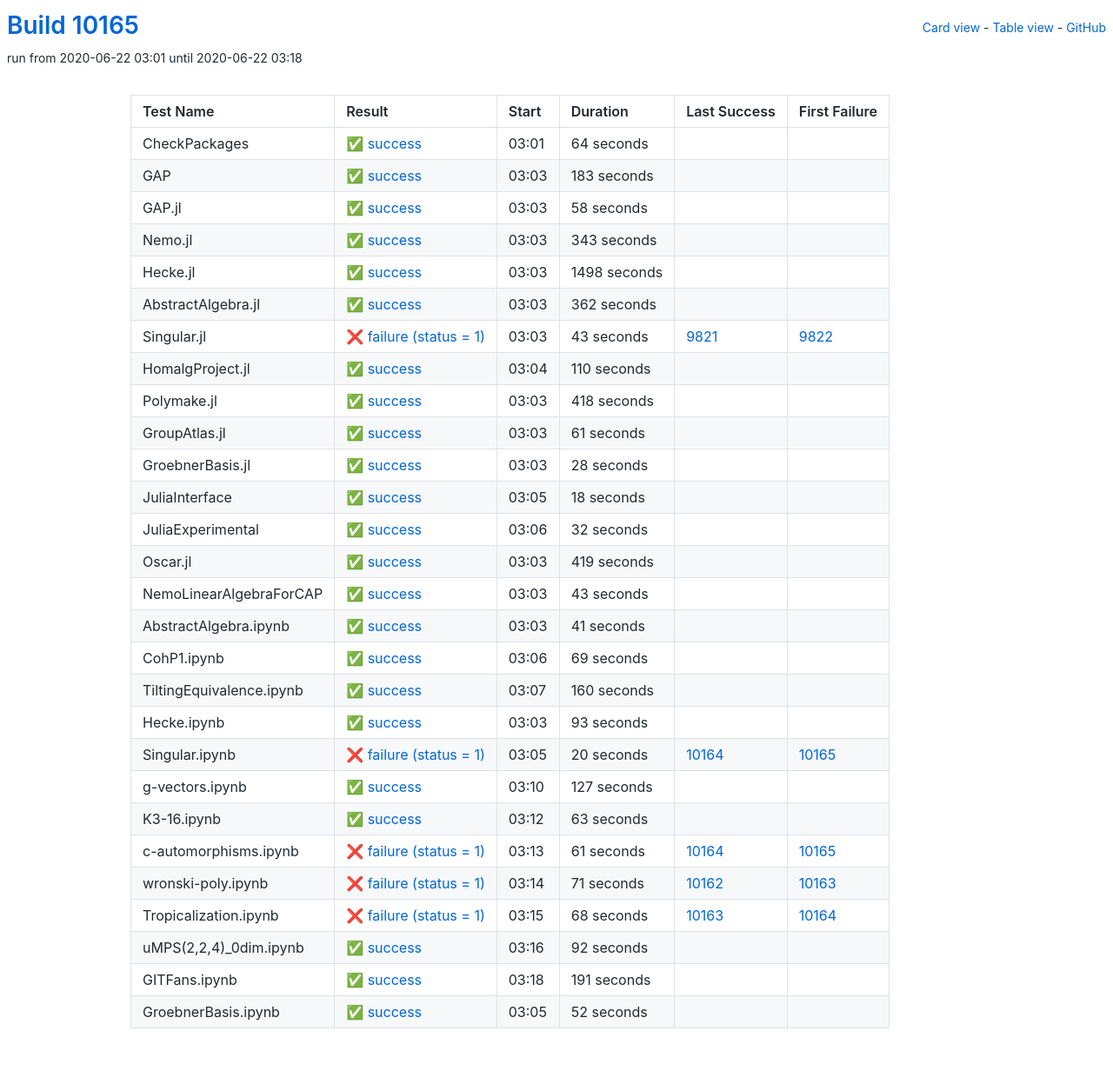
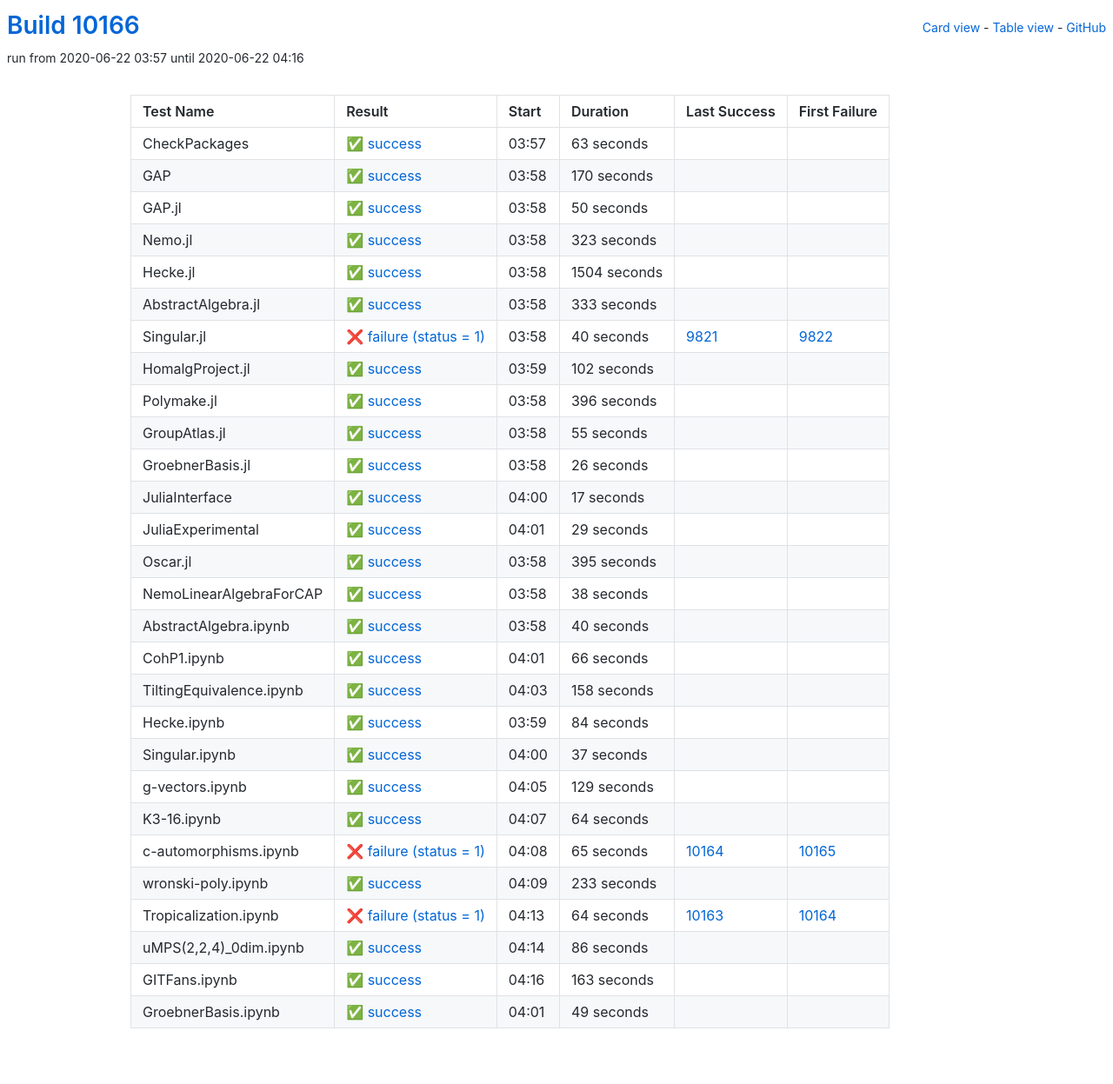
Before and after one commit to oscar-system/oscar-ci-status, a Jekyll site: the page built from table.html, in a window 1280 px wide. Shown: the whole page at 87% size. Built offline with Jekyll 4.4.1, drawn with Linux system fonts in a browser that asks for light colours.

Commit message:
Build #10166

```diff
--- a/_data/ci.yml
+++ b/_data/ci.yml
@@ -1,6 +1,6 @@
 ---
-build: 10165
-build_url: https://oscarci.mathematik.uni-kl.de/job/oscar/10165/
+build: 10166
+build_url: https://oscarci.mathematik.uni-kl.de/job/oscar/10166/
 job: oscar
 organization: oscar-system
 repo: oscar-ci-status
@@ -8,8 +8,260 @@ repourl: https://github.com/oscar-system/oscar-ci-status
 tests:
 - name: CheckPackages
   id: checkpackages
-  log: https://oscarci.mathematik.uni-kl.de/job/oscar/10165/artifact/logs/build-10165/CheckPackages.log
-  start: 2020-06-22 03:01
+  log: https://oscarci.mathematik.uni-kl.de/job/oscar/10166/artifact/logs/build-10166/CheckPackages.log
+  start: 2020-06-22 03:57
+  success: true
+  exitcode: 0
+  status: success
+  duration: 63
+  last_success: false
+  last_success_url:
+  first_failure: false
+  first_failure_url:
+- name: GAP
+  id: gap
+  log: https://oscarci.mathematik.uni-kl.de/job/oscar/10166/artifact/logs/build-10166/GAP.log
+  start: 2020-06-22 03:58
+  success: true
+  exitcode: 0
+  status: success
+  duration: 170
+  last_success: false
+  last_success_url:
+  first_failure: false
+  first_failure_url:
+- name: GAP.jl
+  id: gap-jl
+  log: https://oscarci.mathematik.uni-kl.de/job/oscar/10166/artifact/logs/build-10166/GAP.jl.log
+  start: 2020-06-22 03:58
+  success: true
+  exitcode: 0
+  status: success
+  duration: 50
+  last_success: false
+  last_success_url:
+  first_failure: false
+  first_failure_url:
+- name: Nemo.jl
+  id: nemo-jl
+  log: https://oscarci.mathematik.uni-kl.de/job/oscar/10166/artifact/logs/build-10166/Nemo.jl.log
+  start: 2020-06-22 03:58
+  success: true
+  exitcode: 0
+  status: success
+  duration: 323
+  last_success: false
+  last_success_url:
+  first_failure: false
+  first_failure_url:
+- name: Hecke.jl
+  id: hecke-jl
+  log: https://oscarci.mathematik.uni-kl.de/job/oscar/10166/artifact/logs/build-10166/Hecke.jl.log
+  start: 2020-06-22 03:58
+  success: true
+  exitcode: 0
+  status: success
+  duration: 1504
+  last_success: false
+  last_success_url:
+  first_failure: false
+  first_failure_url:
+- name: AbstractAlgebra.jl
+  id: abstractalgebra-jl
+  log: https://oscarci.mathematik.uni-kl.de/job/oscar/10166/artifact/logs/build-10166/AbstractAlgebra.jl.log
+  start: 2020-06-22 03:58
+  success: true
+  exitcode: 0
+  status: success
+  duration: 333
+  last_success: false
+  last_success_url:
+  first_failure: false
+  first_failure_url:
+- name: Singular.jl
+  id: singular-jl
+  log: https://oscarci.mathematik.uni-kl.de/job/oscar/10166/artifact/logs/build-10166/Singular.jl.log
+  start: 2020-06-22 03:58
+  success: false
+  exitcode: 1
+  status: failure
+  duration: 40
+  last_success: 9821
+  last_success_url: https://oscarci.mathematik.uni-kl.de/job/oscar/9821/
+  first_failure: 9822
+  first_failure_url: https://oscarci.mathematik.uni-kl.de/job/oscar/9822/
+- name: HomalgProject.jl
+  id: homalgproject-jl
+  log: https://oscarci.mathematik.uni-kl.de/job/oscar/10166/artifact/logs/build-10166/HomalgProject.jl.log
+  start: 2020-06-22 03:59
+  success: true
+  exitcode: 0
+  status: success
+  duration: 102
+  last_success: false
+  last_success_url:
+  first_failure: false
+  first_failure_url:
+- name: Polymake.jl
+  id: polymake-jl
+  log: https://oscarci.mathematik.uni-kl.de/job/oscar/10166/artifact/logs/build-10166/Polymake.jl.log
+  start: 2020-06-22 03:58
+  success: true
+  exitcode: 0
+  status: success
+  duration: 396
+  last_success: false
+  last_success_url:
+  first_failure: false
+  first_failure_url:
+- name: GroupAtlas.jl
+  id: groupatlas-jl
+  log: https://oscarci.mathematik.uni-kl.de/job/oscar/10166/artifact/logs/build-10166/GroupAtlas.jl.log
+  start: 2020-06-22 03:58
+  success: true
+  exitcode: 0
+  status: success
+  duration: 55
+  last_success: false
+  last_success_url:
+  first_failure: false
+  first_failure_url:
+- name: GroebnerBasis.jl
+  id: groebnerbasis-jl
+  log: https://oscarci.mathematik.uni-kl.de/job/oscar/10166/artifact/logs/build-10166/GroebnerBasis.jl.log
+  start: 2020-06-22 03:58
+  success: true
+  exitcode: 0
+  status: success
+  duration: 26
+  last_success: false
+  last_success_url:
+  first_failure: false
+  first_failure_url:
+- name: JuliaInterface
+  id: juliainterface
+  log: https://oscarci.mathematik.uni-kl.de/job/oscar/10166/artifact/logs/build-10166/JuliaInterface.log
+  start: 2020-06-22 04:00
+  success: true
+  exitcode: 0
+  status: success
+  duration: 17
+  last_success: false
+  last_success_url:
+  first_failure: false
+  first_failure_url:
+- name: JuliaExperimental
+  id: juliaexperimental
+  log: https://oscarci.mathematik.uni-kl.de/job/oscar/10166/artifact/logs/build-10166/JuliaExperimental.log
+  start: 2020-06-22 04:01
+  success: true
+  exitcode: 0
+  status: success
+  duration: 29
+  last_success: false
+  last_success_url:
+  first_failure: false
+  first_failure_url:
+- name: Oscar.jl
+  id: oscar-jl
+  log: https://oscarci.mathematik.uni-kl.de/job/oscar/10166/artifact/logs/build-10166/Oscar.jl.log
+  start: 2020-06-22 03:58
+  success: true
+  exitcode: 0
+  status: success
+  duration: 395
+  last_success: false
+  last_success_url:
+  first_failure: false
+  first_failure_url:
+- name: NemoLinearAlgebraForCAP
+  id: nemolinearalgebraforcap
+  log: https://oscarci.mathematik.uni-kl.de/job/oscar/10166/artifact/logs/build-10166/NemoLinearAlgebraForCAP.log
+  start: 2020-06-22 03:58
+  success: true
+  exitcode: 0
+  status: success
+  duration: 38
+  last_success: false
+  last_success_url:
+  first_failure: false
+  first_failure_url:
+- name: AbstractAlgebra.ipynb
+  id: abstractalgebra-ipynb
+  log: https://oscarci.mathematik.uni-kl.de/job/oscar/10166/artifact/logs/build-10166/AbstractAlgebra.ipynb.log
+  start: 2020-06-22 03:58
+  success: true
+  exitcode: 0
+  status: success
+  duration: 40
+  last_success: false
+  last_success_url:
+  first_failure: false
+  first_failure_url:
+- name: CohP1.ipynb
+  id: cohp1-ipynb
+  log: https://oscarci.mathematik.uni-kl.de/job/oscar/10166/artifact/logs/build-10166/CohP1.ipynb.log
+  start: 2020-06-22 04:01
+  success: true
+  exitcode: 0
+  status: success
+  duration: 66
+  last_success: false
+  last_success_url:
+  first_failure: false
+  first_failure_url:
+- name: TiltingEquivalence.ipynb
+  id: tiltingequivalence-ipynb
+  log: https://oscarci.mathematik.uni-kl.de/job/oscar/10166/artifact/logs/build-10166/TiltingEquivalence.ipynb.log
+  start: 2020-06-22 04:03
+  success: true
+  exitcode: 0
+  status: success
+  duration: 158
+  last_success: false
+  last_success_url:
+  first_failure: false
+  first_failure_url:
+- name: Hecke.ipynb
+  id: hecke-ipynb
+  log: https://oscarci.mathematik.uni-kl.de/job/oscar/10166/artifact/logs/build-10166/Hecke.ipynb.log
+  start: 2020-06-22 03:59
+  success: true
+  exitcode: 0
+  status: success
+  duration: 84
+  last_success: false
+  last_success_url:
+  first_failure: false
+  first_failure_url:
+- name: Singular.ipynb
+  id: singular-ipynb
+  log: https://oscarci.mathematik.uni-kl.de/job/oscar/10166/artifact/logs/build-10166/Singular.ipynb.log
+  start: 2020-06-22 04:00
+  success: true
+  exitcode: 0
+  status: success
+  duration: 37
+  last_success: false
+  last_success_url:
+  first_failure: false
+  first_failure_url:
+- name: g-vectors.ipynb
+  id: g-vectors-ipynb
+  log: https://oscarci.mathematik.uni-kl.de/job/oscar/10166/artifact/logs/build-10166/g-vectors.ipynb.log
+  start: 2020-06-22 04:05
+  success: true
+  exitcode: 0
+  status: success
+  duration: 129
+  last_success: false
+  last_success_url:
+  first_failure: false
+  first_failure_url:
+- name: K3-16.ipynb
+  id: k3-16-ipynb
+  log: https://oscarci.mathematik.uni-kl.de/job/oscar/10166/artifact/logs/build-10166/K3-16.ipynb.log
+  start: 2020-06-22 04:07
   success: true
   exitcode: 0
   status: success
@@ -18,326 +270,74 @@ tests:
   last_success_url:
   first_failure: false
   first_failure_url:
-- name: GAP
-  id: gap
-  log: https://oscarci.mathematik.uni-kl.de/job/oscar/10165/artifact/logs/build-10165/GAP.log
-  start: 2020-06-22 03:03
-  success: true
-  exitcode: 0
-  status: success
-  duration: 183
-  last_success: false
-  last_success_url:
-  first_failure: false
-  first_failure_url:
-- name: GAP.jl
-  id: gap-jl
-  log: https://oscarci.mathematik.uni-kl.de/job/oscar/10165/artifact/logs/build-10165/GAP.jl.log
-  start: 2020-06-22 03:03
-  success: true
-  exitcode: 0
-  status: success
-  duration: 58
-  last_success: false
-  last_success_url:
-  first_failure: false
-  first_failure_url:
-- name: Nemo.jl
-  id: nemo-jl
-  log: https://oscarci.mathematik.uni-kl.de/job/oscar/10165/artifact/logs/build-10165/Nemo.jl.log
-  start: 2020-06-22 03:03
-  success: true
-  exitcode: 0
-  status: success
-  duration: 343
-  last_success: false
-  last_success_url:
-  first_failure: false
-  first_failure_url:
-- name: Hecke.jl
-  id: hecke-jl
-  log: https://oscarci.mathematik.uni-kl.de/job/oscar/10165/artifact/logs/build-10165/Hecke.jl.log
-  start: 2020-06-22 03:03
-  success: true
-  exitcode: 0
-  status: success
-  duration: 1498
-  last_success: false
-  last_success_url:
-  first_failure: false
-  first_failure_url:
-- name: AbstractAlgebra.jl
-  id: abstractalgebra-jl
-  log: https://oscarci.mathematik.uni-kl.de/job/oscar/10165/artifact/logs/build-10165/AbstractAlgebra.jl.log
-  start: 2020-06-22 03:03
-  success: true
-  exitcode: 0
-  status: success
-  duration: 362
-  last_success: false
-  last_success_url:
-  first_failure: false
-  first_failure_url:
-- name: Singular.jl
-  id: singular-jl
-  log: https://oscarci.mathematik.uni-kl.de/job/oscar/10165/artifact/logs/build-10165/Singular.jl.log
-  start: 2020-06-22 03:03
+- name: c-automorphisms.ipynb
+  id: c-automorphisms-ipynb
+  log: https://oscarci.mathematik.uni-kl.de/job/oscar/10166/artifact/logs/build-10166/c-automorphisms.ipynb.log
+  start: 2020-06-22 04:08
   success: false
   exitcode: 1
   status: failure
-  duration: 43
-  last_success: 9821
-  last_success_url: https://oscarci.mathematik.uni-kl.de/job/oscar/9821/
-  first_failure: 9822
-  first_failure_url: https://oscarci.mathematik.uni-kl.de/job/oscar/9822/
-- name: HomalgProject.jl
-  id: homalgproject-jl
-  log: https://oscarci.mathematik.uni-kl.de/job/oscar/10165/artifact/logs/build-10165/HomalgProject.jl.log
-  start: 2020-06-22 03:04
-  success: true
-  exitcode: 0
-  status: success
-  duration: 110
-  last_success: false
-  last_success_url:
-  first_failure: false
-  first_failure_url:
-- name: Polymake.jl
-  id: polymake-jl
-  log: https://oscarci.mathematik.uni-kl.de/job/oscar/10165/artifact/logs/build-10165/Polymake.jl.log
-  start: 2020-06-22 03:03
-  success: true
-  exitcode: 0
-  status: success
-  duration: 418
-  last_success: false
-  last_success_url:
-  first_failure: false
-  first_failure_url:
-- name: GroupAtlas.jl
-  id: groupatlas-jl
-  log: https://oscarci.mathematik.uni-kl.de/job/oscar/10165/artifact/logs/build-10165/GroupAtlas.jl.log
-  start: 2020-06-22 03:03
-  success: true
-  exitcode: 0
-  status: success
-  duration: 61
-  last_success: false
-  last_success_url:
-  first_failure: false
-  first_failure_url:
-- name: GroebnerBasis.jl
-  id: groebnerbasis-jl
-  log: https://oscarci.mathematik.uni-kl.de/job/oscar/10165/artifact/logs/build-10165/GroebnerBasis.jl.log
-  start: 2020-06-22 03:03
-  success: true
-  exitcode: 0
-  status: success
-  duration: 28
-  last_success: false
-  last_success_url:
-  first_failure: false
-  first_failure_url:
-- name: JuliaInterface
-  id: juliainterface
-  log: https://oscarci.mathematik.uni-kl.de/job/oscar/10165/artifact/logs/build-10165/JuliaInterface.log
-  start: 2020-06-22 03:05
-  success: true
-  exitcode: 0
-  status: success
-  duration: 18
-  last_success: false
-  last_success_url:
-  first_failure: false
-  first_failure_url:
-- name: JuliaExperimental
-  id: juliaexperimental
-  log: https://oscarci.mathematik.uni-kl.de/job/oscar/10165/artifact/logs/build-10165/JuliaExperimental.log
-  start: 2020-06-22 03:06
-  success: true
-  exitcode: 0
-  status: success
-  duration: 32
-  last_success: false
-  last_success_url:
-  first_failure: false
-  first_failure_url:
-- name: Oscar.jl
-  id: oscar-jl
-  log: https://oscarci.mathematik.uni-kl.de/job/oscar/10165/artifact/logs/build-10165/Oscar.jl.log
-  start: 2020-06-22 03:03
-  success: true
-  exitcode: 0
-  status: success
-  duration: 419
-  last_success: false
-  last_success_url:
-  first_failure: false
-  first_failure_url:
-- name: NemoLinearAlgebraForCAP
-  id: nemolinearalgebraforcap
-  log: https://oscarci.mathematik.uni-kl.de/job/oscar/10165/artifact/logs/build-10165/NemoLinearAlgebraForCAP.log
-  start: 2020-06-22 03:03
-  success: true
-  exitcode: 0
-  status: success
-  duration: 43
-  last_success: false
-  last_success_url:
-  first_failure: false
-  first_failure_url:
-- name: AbstractAlgebra.ipynb
-  id: abstractalgebra-ipynb
-  log: https://oscarci.mathematik.uni-kl.de/job/oscar/10165/artifact/logs/build-10165/AbstractAlgebra.ipynb.log
-  start: 2020-06-22 03:03
-  success: true
-  exitcode: 0
-  status: success
-  duration: 41
-  last_success: false
-  last_success_url:
-  first_failure: false
-  first_failure_url:
-- name: CohP1.ipynb
-  id: cohp1-ipynb
-  log: https://oscarci.mathematik.uni-kl.de/job/oscar/10165/artifact/logs/build-10165/CohP1.ipynb.log
-  start: 2020-06-22 03:06
-  success: true
-  exitcode: 0
-  status: success
-  duration: 69
-  last_success: false
-  last_success_url:
-  first_failure: false
-  first_failure_url:
-- name: TiltingEquivalence.ipynb
-  id: tiltingequivalence-ipynb
-  log: https://oscarci.mathematik.uni-kl.de/job/oscar/10165/artifact/logs/build-10165/TiltingEquivalence.ipynb.log
-  start: 2020-06-22 03:07
-  success: true
-  exitcode: 0
-  status: success
-  duration: 160
-  last_success: false
-  last_success_url:
-  first_failure: false
-  first_failure_url:
-- name: Hecke.ipynb
-  id: hecke-ipynb
-  log: https://oscarci.mathematik.uni-kl.de/job/oscar/10165/artifact/logs/build-10165/Hecke.ipynb.log
-  start: 2020-06-22 03:03
-  success: true
-  exitcode: 0
-  status: success
-  duration: 93
-  last_success: false
-  last_success_url:
-  first_failure: false
-  first_failure_url:
-- name: Singular.ipynb
-  id: singular-ipynb
-  log: https://oscarci.mathematik.uni-kl.de/job/oscar/10165/artifact/logs/build-10165/Singular.ipynb.log
-  start: 2020-06-22 03:05
-  success: false
-  exitcode: 1
-  status: failure
-  duration: 20
-  last_success: 10164
-  last_success_url: https://oscarci.mathematik.uni-kl.de/job/oscar/10164/
-  first_failure: 10165
-  first_failure_url: https://oscarci.mathematik.uni-kl.de/job/oscar/10165/
-- name: g-vectors.ipynb
-  id: g-vectors-ipynb
-  log: https://oscarci.mathematik.uni-kl.de/job/oscar/10165/artifact/logs/build-10165/g-vectors.ipynb.log
-  start: 2020-06-22 03:10
-  success: true
-  exitcode: 0
-  status: success
-  duration: 127
-  last_success: false
-  last_success_url:
-  first_failure: false
-  first_failure_url:
-- name: K3-16.ipynb
-  id: k3-16-ipynb
-  log: https://oscarci.mathematik.uni-kl.de/job/oscar/10165/artifact/logs/build-10165/K3-16.ipynb.log
-  start: 2020-06-22 03:12
-  success: true
-  exitcode: 0
-  status: success
-  duration: 63
-  last_success: false
-  last_success_url:
-  first_failure: false
-  first_failure_url:
-- name: c-automorphisms.ipynb
-  id: c-automorphisms-ipynb
-  log: https://oscarci.mathematik.uni-kl.de/job/oscar/10165/artifact/logs/build-10165/c-automorphisms.ipynb.log
-  start: 2020-06-22 03:13
-  success: false
-  exitcode: 1
-  status: failure
-  duration: 61
+  duration: 65
   last_success: 10164
   last_success_url: https://oscarci.mathematik.uni-kl.de/job/oscar/10164/
   first_failure: 10165
   first_failure_url: https://oscarci.mathematik.uni-kl.de/job/oscar/10165/
 - name: wronski-poly.ipynb
   id: wronski-poly-ipynb
-  log: https://oscarci.mathematik.uni-kl.de/job/oscar/10165/artifact/logs/build-10165/wronski-poly.ipynb.log
-  start: 2020-06-22 03:14
+  log: https://oscarci.mathematik.uni-kl.de/job/oscar/10166/artifact/logs/build-10166/wronski-poly.ipynb.log
+  start: 2020-06-22 04:09
+  success: true
+  exitcode: 0
+  status: success
+  duration: 233
+  last_success: false
+  last_success_url:
+  first_failure: false
+  first_failure_url:
+- name: Tropicalization.ipynb
+  id: tropicalization-ipynb
+  log: https://oscarci.mathematik.uni-kl.de/job/oscar/10166/artifact/logs/build-10166/Tropicalization.ipynb.log
+  start: 2020-06-22 04:13
   success: false
   exitcode: 1
   status: failure
-  duration: 71
-  last_success: 10162
-  last_success_url: https://oscarci.mathematik.uni-kl.de/job/oscar/10162/
-  first_failure: 10163
-  first_failure_url: https://oscarci.mathematik.uni-kl.de/job/oscar/10163/
-- name: Tropicalization.ipynb
-  id: tropicalization-ipynb
-  log: https://oscarci.mathematik.uni-kl.de/job/oscar/10165/artifact/logs/build-10165/Tropicalization.ipynb.log
-  start: 2020-06-22 03:15
-  success: false
-  exitcode: 1
-  status: failure
-  duration: 68
+  duration: 64
   last_success: 10163
   last_success_url: https://oscarci.mathematik.uni-kl.de/job/oscar/10163/
   first_failure: 10164
   first_failure_url: https://oscarci.mathematik.uni-kl.de/job/oscar/10164/
 - name: uMPS(2,2,4)_0dim.ipynb
   id: umps-2-2-4-0dim-ipynb
-  log: https://oscarci.mathematik.uni-kl.de/job/oscar/10165/artifact/logs/build-10165/uMPS-2-2-4-_0dim.ipynb.log
-  start: 2020-06-22 03:16
+  log: https://oscarci.mathematik.uni-kl.de/job/oscar/10166/artifact/logs/build-10166/uMPS-2-2-4-_0dim.ipynb.log
+  start: 2020-06-22 04:14
   success: true
   exitcode: 0
   status: success
-  duration: 92
+  duration: 86
   last_success: false
   last_success_url:
   first_failure: false
   first_failure_url:
 - name: GITFans.ipynb
   id: gitfans-ipynb
-  log: https://oscarci.mathematik.uni-kl.de/job/oscar/10165/artifact/logs/build-10165/GITFans.ipynb.log
-  start: 2020-06-22 03:18
+  log: https://oscarci.mathematik.uni-kl.de/job/oscar/10166/artifact/logs/build-10166/GITFans.ipynb.log
+  start: 2020-06-22 04:16
   success: true
   exitcode: 0
   status: success
-  duration: 191
+  duration: 163
   last_success: false
   last_success_url:
   first_failure: false
   first_failure_url:
 - name: GroebnerBasis.ipynb
   id: groebnerbasis-ipynb
-  log: https://oscarci.mathematik.uni-kl.de/job/oscar/10165/artifact/logs/build-10165/GroebnerBasis.ipynb.log
-  start: 2020-06-22 03:05
+  log: https://oscarci.mathematik.uni-kl.de/job/oscar/10166/artifact/logs/build-10166/GroebnerBasis.ipynb.log
+  start: 2020-06-22 04:01
   success: true
   exitcode: 0
   status: success
-  duration: 52
+  duration: 49
   last_success: false
   last_success_url:
   first_failure: false
```
Also changed, not shown: README.md.
